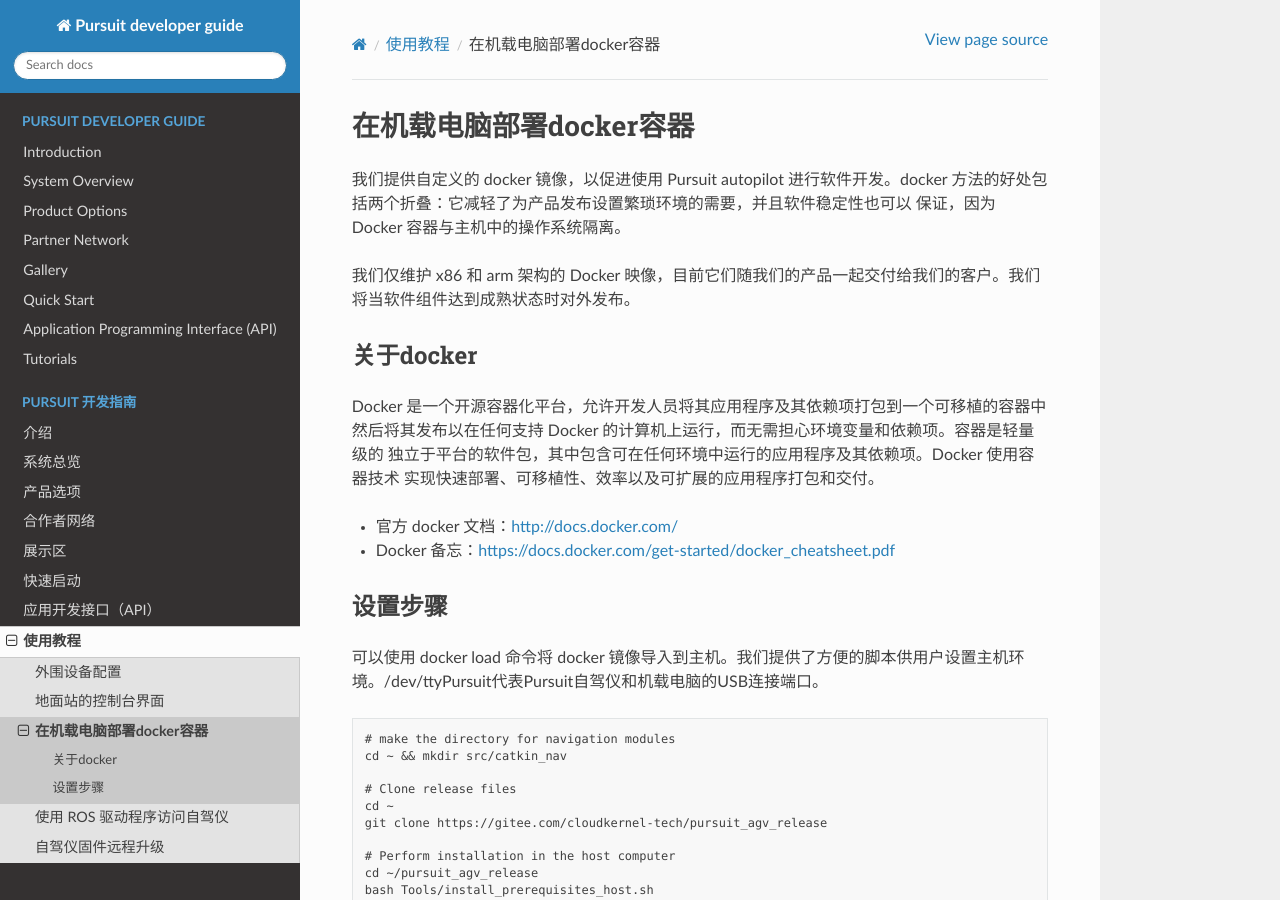
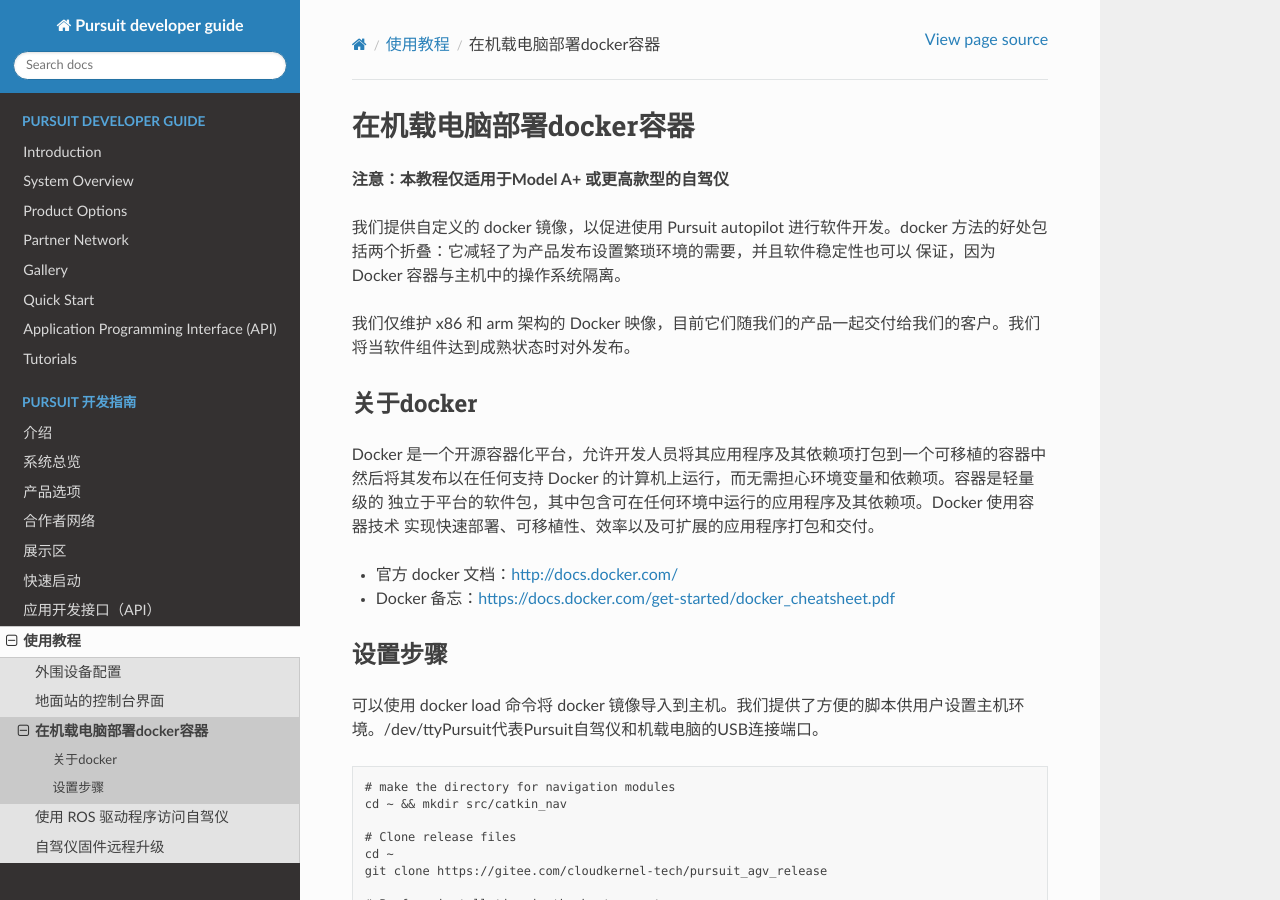
Before and after one commit to cloudkernel-tech/pursuit-guide, a Sphinx documentation site: the page built from docs/tutorials_zh/docker_env_zh.rst, in a window 1280 px wide and 900 px high. Built offline with Sphinx 7.4.7 and the Read the Docs theme 3.1.0, drawn with Linux system fonts in a browser that asks for light colours.

Commit message:
minor update

```diff
--- a/docs/tutorials_en/docker_env.rst
+++ b/docs/tutorials_en/docker_env.rst
@@ -12,6 +12,8 @@
 
 About Docker
 ---------------------
+
+**Note: This tutorial is applicable only for Model A+ or above**
 
 Docker is an open-source containerization platform that allows developers to package their applications and their dependencies into a portable container
 and then publish it to run on any Docker-enabled machine without worrying about environment variables and dependencies. A container is a lightweight,
--- a/docs/tutorials_zh/docker_env_zh.rst
+++ b/docs/tutorials_zh/docker_env_zh.rst
@@ -2,6 +2,9 @@
 
 在机载电脑部署docker容器
 =========================
+
+**注意：本教程仅适用于Model A+ 或更高款型的自驾仪**
+
 
 我们提供自定义的 docker 镜像，以促进使用 Pursuit autopilot 进行软件开发。docker 方法的好处包括两个折叠：它减轻了为产品发布设置繁琐环境的需要，并且软件稳定性也可以
 保证，因为 Docker 容器与主机中的操作系统隔离。
```
